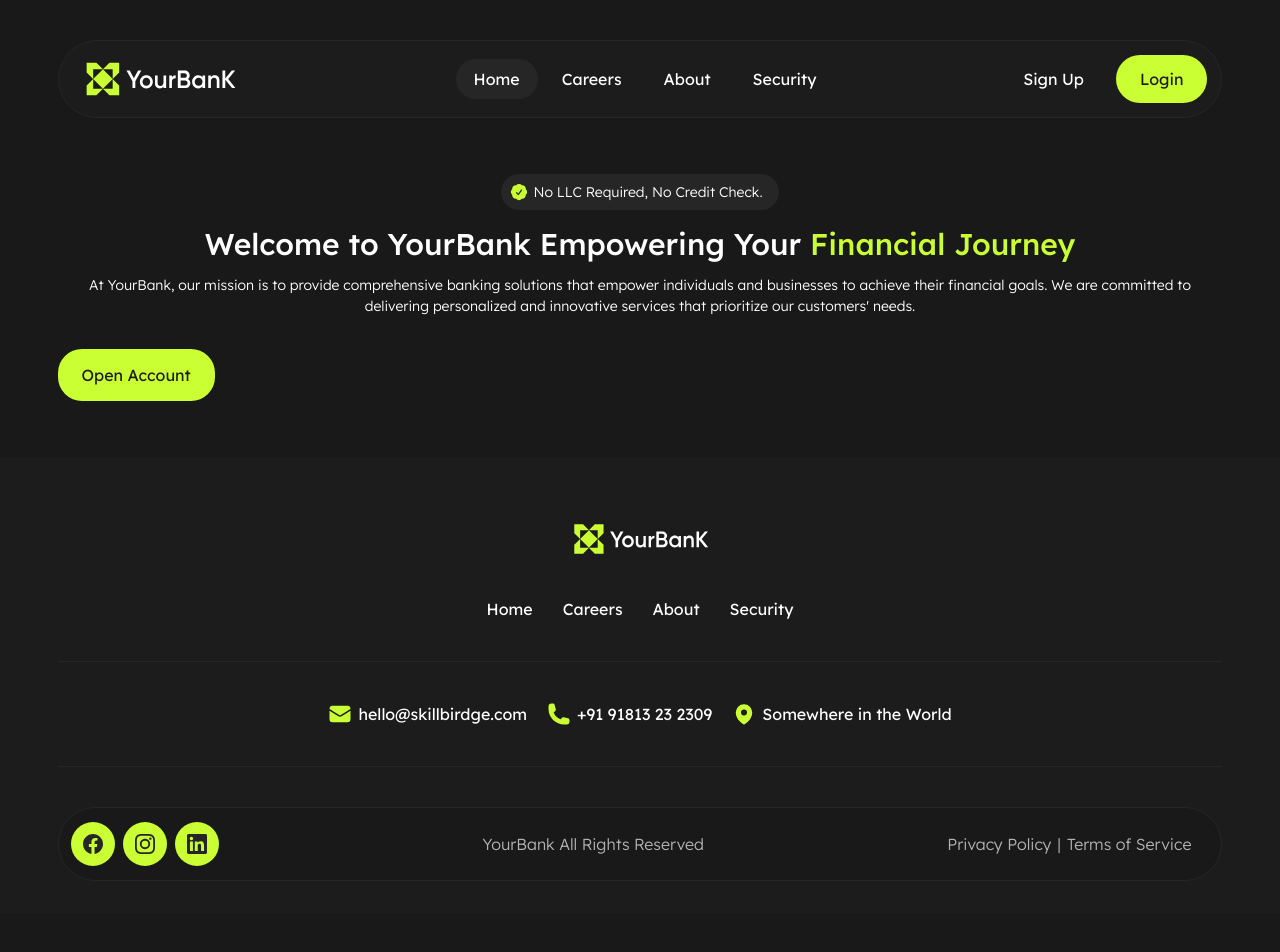
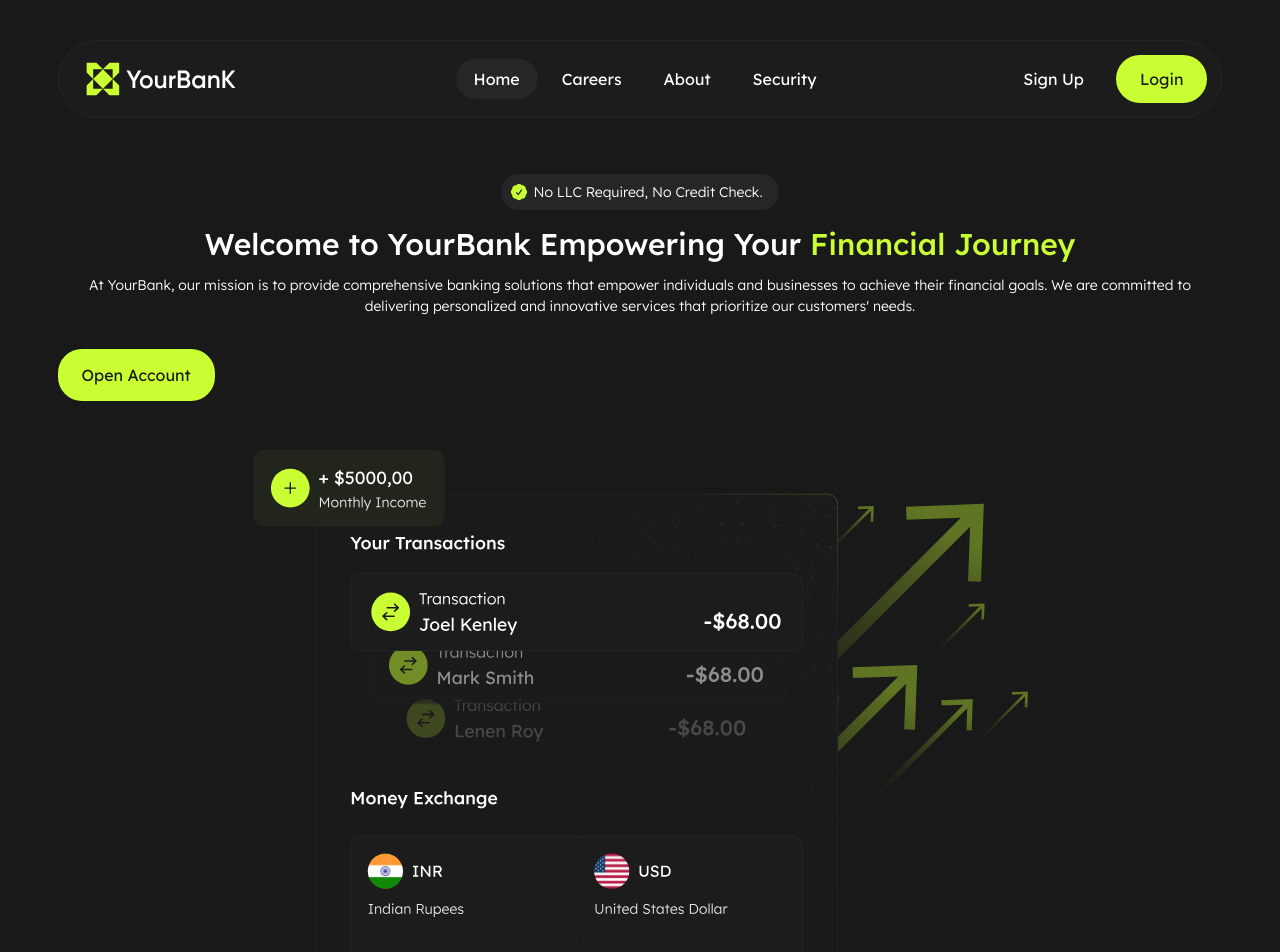
Before and after one commit to alexandreraminelli/pratica-nextjs-bank, a Next.js app: page / in a window 1280 px wide. Shown: the top 952 px of the page. Before the commit the page ends 913 px from the top, so only its background shows below. Built offline with nearby package versions, Linux system fonts and the light colour scheme.

Commit message:
feat(hero-section): adição de imagem de exemplo de UI

```diff
--- a/src/app/ui/pages/home/heroSection/HeroSection.tsx
+++ b/src/app/ui/pages/home/heroSection/HeroSection.tsx
@@ -1,6 +1,7 @@
 import Badge from "@/app/ui/components/badge/Badge"
 import Button from "@/app/ui/components/button/Button"
 import heroSectionContent from "@/data/constants/pages/homepage/heroSection" // dados do Hero Section
+import Image from "next/image"
 
 // Desencapsular dados
 const { badge, title, paragraph, button } = heroSectionContent
@@ -13,7 +14,8 @@ export default function HeroSection() {
   return (
     <section
       className="flex flex-col items-center
-      px-container py-14"
+      px-container py-14
+      gap-12"
     >
       <div className="flex flex-col gap-8">
         {/* Header */}
@@ -40,6 +42,11 @@ export default function HeroSection() {
           <Button text={button.text} href={button.href} />
         </aside>
       </div>
+
+      {/* Exemplo de UI */}
+      <picture className="max-md:-mx-1">
+        <Image src="/homepage/ui-example.svg" alt="Example of the transaction viewing interface of the YourBanK application." width={775} height={757} />
+      </picture>
     </section>
   )
 }
```
Also changed, not shown: public/homepage/ui-example.svg (added).
